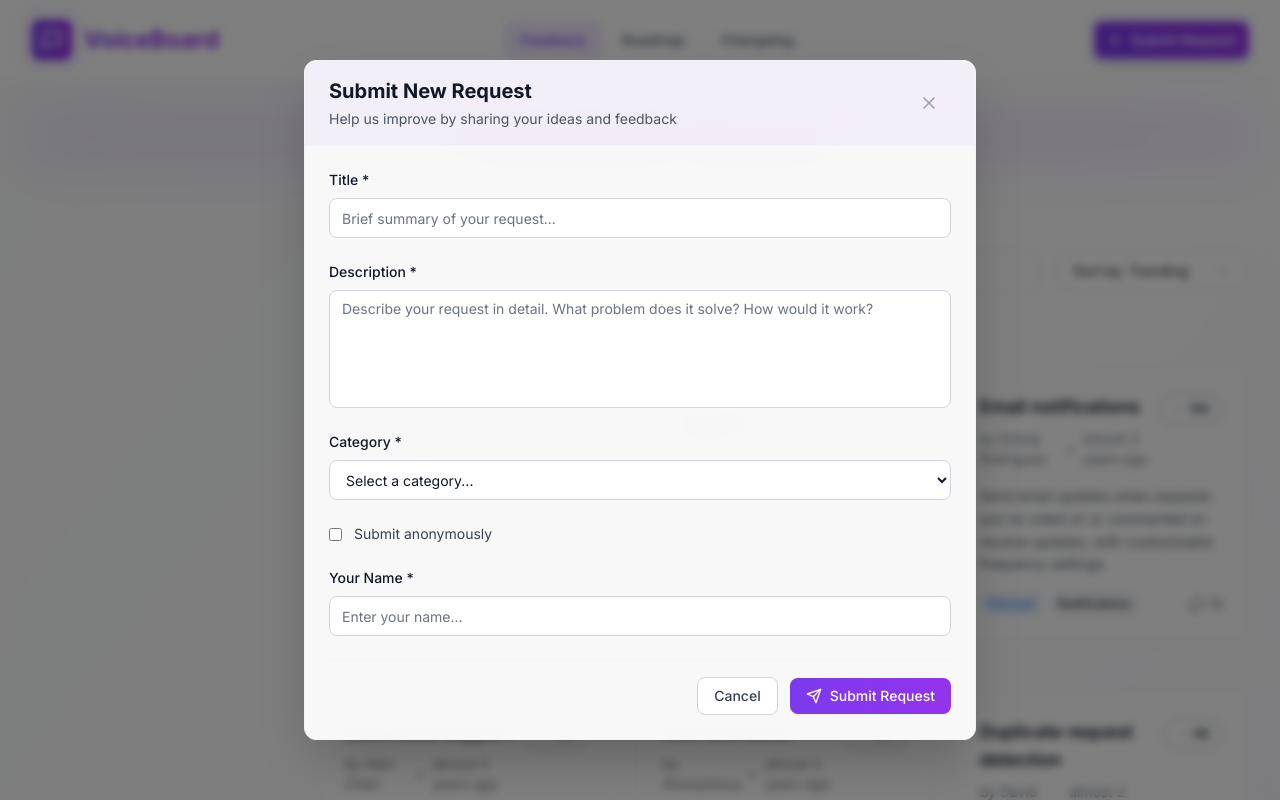
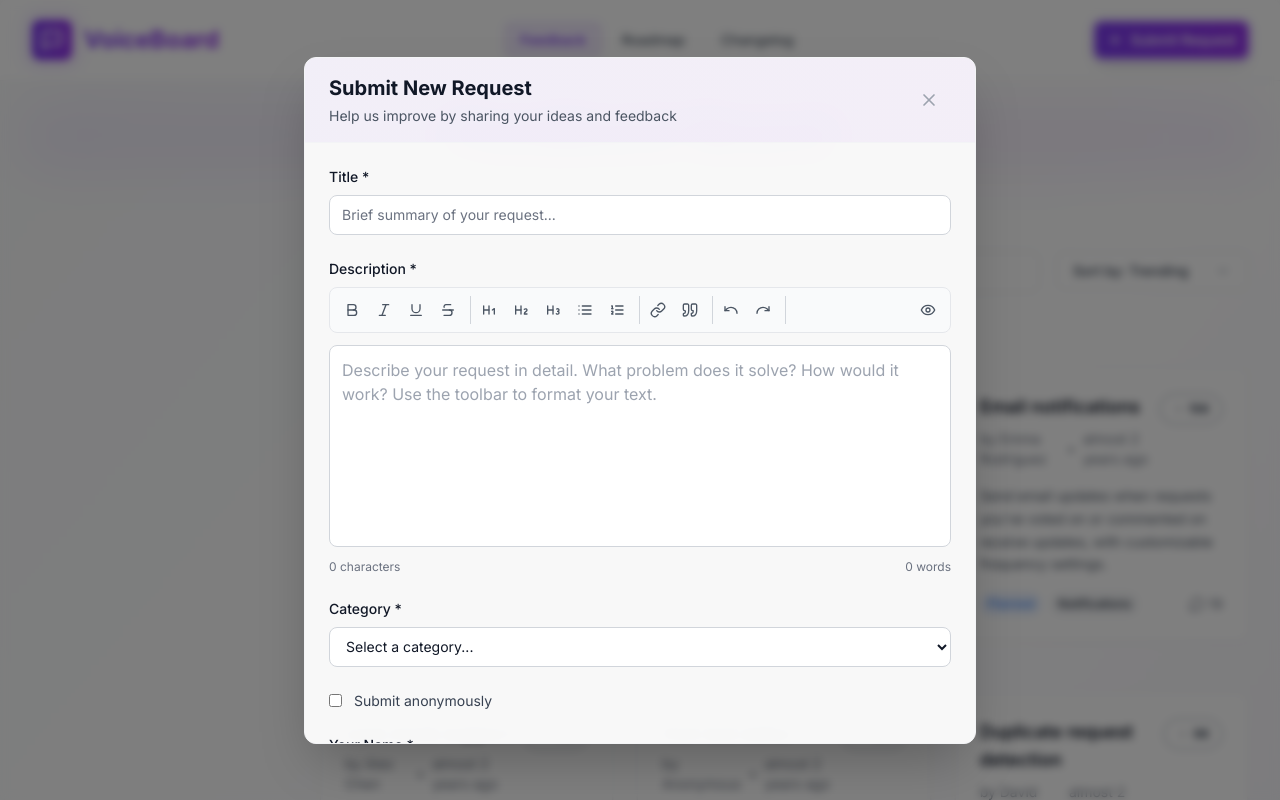
Before and after one commit to apper-canvas/swiftvoiceboard, a React (Vite) app: page / in a window 1280 px wide. Both pictures are taken after a click on the button "Submit Request". Shown: the top 800 px of the page. Built offline with nearby package versions, Linux system fonts and the light colour scheme.

Commit message:
Add rich text editor with formatting toolbar and live preview to feedback submission form

```diff
--- /dev/null
+++ b/src/components/atoms/RichTextEditor.jsx
@@ -0,0 +1,282 @@
+import { useState, useRef, useEffect } from 'react';
+import { cn } from '@/utils/cn';
+import ApperIcon from '@/components/ApperIcon';
+import Button from '@/components/atoms/Button';
+
+const RichTextEditor = ({ value = '', onChange, error, placeholder = 'Start typing...', className }) => {
+  const [showPreview, setShowPreview] = useState(false);
+  const editorRef = useRef(null);
+  const [isFocused, setIsFocused] = useState(false);
+
+  // Initialize editor content
+  useEffect(() => {
+    if (editorRef.current && editorRef.current.innerHTML !== value) {
+      editorRef.current.innerHTML = value || '';
+    }
+  }, [value]);
+
+  const handleInput = () => {
+    if (editorRef.current) {
+      const html = editorRef.current.innerHTML;
+      onChange(html);
+    }
+  };
+
+  const execCommand = (command, value = null) => {
+    document.execCommand(command, false, value);
+    editorRef.current?.focus();
+    handleInput();
+  };
+
+  const insertLink = () => {
+    const url = prompt('Enter URL:');
+    if (url) {
+      execCommand('createLink', url);
+    }
+  };
+
+  const formatButtons = [
+    { icon: 'Bold', command: 'bold', title: 'Bold (Ctrl+B)' },
+    { icon: 'Italic', command: 'italic', title: 'Italic (Ctrl+I)' },
+    { icon: 'Underline', command: 'underline', title: 'Underline (Ctrl+U)' },
+    { icon: 'Strikethrough', command: 'strikethrough', title: 'Strikethrough' },
+  ];
+
+  const structureButtons = [
+    { icon: 'Heading1', command: 'formatBlock', value: 'h1', title: 'Heading 1' },
+    { icon: 'Heading2', command: 'formatBlock', value: 'h2', title: 'Heading 2' },
+    { icon: 'Heading3', command: 'formatBlock', value: 'h3', title: 'Heading 3' },
+    { icon: 'List', command: 'insertUnorderedList', title: 'Bullet List' },
+    { icon: 'ListOrdered', command: 'insertOrderedList', title: 'Numbered List' },
+  ];
+
+  const actionButtons = [
+    { icon: 'Link', action: insertLink, title: 'Insert Link' },
+    { icon: 'Quote', command: 'formatBlock', value: 'blockquote', title: 'Blockquote' },
+  ];
+
+  const historyButtons = [
+    { icon: 'Undo', command: 'undo', title: 'Undo (Ctrl+Z)' },
+    { icon: 'Redo', command: 'redo', title: 'Redo (Ctrl+Y)' },
+  ];
+
+  const handleKeyDown = (e) => {
+    // Handle keyboard shortcuts
+    if (e.ctrlKey || e.metaKey) {
+      switch (e.key.toLowerCase()) {
+        case 'b':
+          e.preventDefault();
+          execCommand('bold');
+          break;
+        case 'i':
+          e.preventDefault();
+          execCommand('italic');
+          break;
+        case 'u':
+          e.preventDefault();
+          execCommand('underline');
+          break;
+        case 'z':
+          if (e.shiftKey) {
+            e.preventDefault();
+            execCommand('redo');
+          } else {
+            e.preventDefault();
+            execCommand('undo');
+          }
+          break;
+        case 'y':
+          e.preventDefault();
+          execCommand('redo');
+          break;
+      }
+    }
+  };
+
+  const stripHtmlTags = (html) => {
+    const tmp = document.createElement('div');
+    tmp.innerHTML = html;
+    return tmp.textContent || tmp.innerText || '';
+  };
+
+  const isEditorEmpty = () => {
+    const text = stripHtmlTags(value).trim();
+    return text.length === 0;
+  };
+
+  return (
+    <div className={cn('space-y-3', className)}>
+      {/* Toolbar */}
+      <div className="flex flex-wrap items-center gap-1 p-2 bg-gray-50 rounded-lg border border-gray-200">
+        {/* Format Buttons */}
+        <div className="flex items-center gap-1 pr-2 border-r border-gray-300">
+          {formatButtons.map((btn) => (
+            <button
+              key={btn.command}
+              type="button"
+              onClick={() => execCommand(btn.command)}
+              title={btn.title}
+              className="p-1.5 hover:bg-gray-200 rounded transition-colors"
+            >
+              <ApperIcon name={btn.icon} size={16} className="text-gray-600" />
+            </button>
+          ))}
+        </div>
+
+        {/* Structure Buttons */}
+        <div className="flex items-center gap-1 pr-2 border-r border-gray-300">
+          {structureButtons.map((btn) => (
+            <button
+              key={btn.command + (btn.value || '')}
+              type="button"
+              onClick={() => execCommand(btn.command, btn.value)}
+              title={btn.title}
+              className="p-1.5 hover:bg-gray-200 rounded transition-colors"
+            >
+              <ApperIcon name={btn.icon} size={16} className="text-gray-600" />
+            </button>
+          ))}
+        </div>
+
+        {/* Action Buttons */}
+        <div className="flex items-center gap-1 pr-2 border-r border-gray-300">
+          {actionButtons.map((btn) => (
+            <button
+              key={btn.icon}
+              type="button"
+              onClick={btn.action || (() => execCommand(btn.command, btn.value))}
+              title={btn.title}
+              className="p-1.5 hover:bg-gray-200 rounded transition-colors"
+            >
+              <ApperIcon name={btn.icon} size={16} className="text-gray-600" />
+            </button>
+          ))}
+        </div>
+
+        {/* History Buttons */}
+        <div className="flex items-center gap-1 pr-2 border-r border-gray-300">
+          {historyButtons.map((btn) => (
+            <button
+              key={btn.command}
+              type="button"
+              onClick={() => execCommand(btn.command)}
+              title={btn.title}
+              className="p-1.5 hover:bg-gray-200 rounded transition-colors"
+            >
+              <ApperIcon name={btn.icon} size={16} className="text-gray-600" />
+            </button>
+          ))}
+        </div>
+
+        {/* Preview Toggle */}
+        <button
+          type="button"
+          onClick={() => setShowPreview(!showPreview)}
+          title={showPreview ? 'Hide Preview' : 'Show Preview'}
+          className={cn(
+            'p-1.5 rounded transition-colors ml-auto',
+            showPreview ? 'bg-primary text-white' : 'hover:bg-gray-200 text-gray-600'
+          )}
+        >
+          <ApperIcon name="Eye" size={16} />
+        </button>
+      </div>
+
+      {/* Editor and Preview Container */}
+      <div className={cn('grid gap-3', showPreview ? 'md:grid-cols-2' : 'grid-cols-1')}>
+        {/* Editor */}
+        <div
+          className={cn(
+            'relative rounded-lg border transition-colors',
+            error ? 'border-error' : isFocused ? 'border-primary ring-2 ring-primary/20' : 'border-gray-300',
+            'bg-white'
+          )}
+        >
+          <div
+            ref={editorRef}
+            contentEditable
+            onInput={handleInput}
+            onFocus={() => setIsFocused(true)}
+            onBlur={() => setIsFocused(false)}
+            onKeyDown={handleKeyDown}
+            className={cn(
+              'min-h-[200px] max-h-[400px] overflow-y-auto p-3',
+              'focus:outline-none',
+              'prose prose-sm max-w-none',
+              'text-gray-900 placeholder:text-gray-400',
+              isEditorEmpty() && 'empty:before:content-[attr(data-placeholder)] empty:before:text-gray-400'
+            )}
+            data-placeholder={placeholder}
+            style={{
+              wordWrap: 'break-word',
+              overflowWrap: 'break-word',
+            }}
+          />
+        </div>
+
+        {/* Live Preview */}
+        {showPreview && (
+          <div className="rounded-lg border border-gray-300 bg-gray-50 p-3">
+            <div className="flex items-center gap-2 mb-2 pb-2 border-b border-gray-300">
+              <ApperIcon name="Eye" size={16} className="text-gray-600" />
+              <span className="text-sm font-medium text-gray-700">Live Preview</span>
+            </div>
+            <div
+              className="min-h-[200px] max-h-[400px] overflow-y-auto prose prose-sm max-w-none"
+              dangerouslySetInnerHTML={{ __html: value || '<p class="text-gray-400 italic">Preview will appear here...</p>' }}
+            />
+          </div>
+        )}
+      </div>
+
+      {/* Character/Word Count */}
+      <div className="flex items-center justify-between text-xs text-gray-500">
+        <span>
+          {stripHtmlTags(value).length} characters
+        </span>
+        <span>
+          {stripHtmlTags(value).split(/\s+/).filter(word => word.length > 0).length} words
+        </span>
+      </div>
+
+      {/* Styling for editor content */}
+      <style jsx>{`
+        [contenteditable] h1 {
+          font-size: 2em;
+          font-weight: bold;
+          margin: 0.67em 0;
+        }
+        [contenteditable] h2 {
+          font-size: 1.5em;
+          font-weight: bold;
+          margin: 0.75em 0;
+        }
+        [contenteditable] h3 {
+          font-size: 1.17em;
+          font-weight: bold;
+          margin: 0.83em 0;
+        }
+        [contenteditable] ul,
+        [contenteditable] ol {
+          margin: 1em 0;
+          padding-left: 2em;
+        }
+        [contenteditable] blockquote {
+          margin: 1em 0;
+          padding-left: 1em;
+          border-left: 3px solid #7C3AED;
+          color: #6B7280;
+        }
+        [contenteditable] a {
+          color: #7C3AED;
+          text-decoration: underline;
+        }
+        [contenteditable] p {
+          margin: 0.5em 0;
+        }
+      `}</style>
+    </div>
+  );
+};
+
+export default RichTextEditor;
--- a/src/components/organisms/SubmitModal.jsx
+++ b/src/components/organisms/SubmitModal.jsx
@@ -4,12 +4,12 @@ import { toast } from "react-toastify";
 import ApperIcon from "@/components/ApperIcon";
 import Button from "@/components/atoms/Button";
 import Input from "@/components/atoms/Input";
-import Textarea from "@/components/atoms/Textarea";
+import RichTextEditor from "@/components/atoms/RichTextEditor";
 import Select from "@/components/atoms/Select";
 import { feedbackService } from "@/services/api/feedbackService";
 
 const SubmitModal = ({ isOpen, onClose }) => {
-  const [formData, setFormData] = useState({
+const [formData, setFormData] = useState({
     title: "",
     description: "",
     category: "",
@@ -38,7 +38,11 @@ const SubmitModal = ({ isOpen, onClose }) => {
       newErrors.title = "Title is required";
     }
 
-    if (!formData.description.trim()) {
+// Check if description has actual text content (strip HTML tags)
+    const tempDiv = document.createElement('div');
+    tempDiv.innerHTML = formData.description;
+    const textContent = tempDiv.textContent || tempDiv.innerText || '';
+    if (!textContent.trim()) {
       newErrors.description = "Description is required";
     }
 
@@ -71,7 +75,7 @@ const SubmitModal = ({ isOpen, onClose }) => {
 
       // Reset form
       setFormData({
-        title: "",
+title: "",
         description: "",
         category: "",
         isAnonymous: false,
@@ -90,7 +94,7 @@ const SubmitModal = ({ isOpen, onClose }) => {
     }
   };
 
-  const handleInputChange = (field, value) => {
+const handleInputChange = (field, value) => {
     setFormData(prev => ({ ...prev, [field]: value }));
     // Clear error when user starts typing
     if (errors[field]) {
@@ -158,15 +162,14 @@ const SubmitModal = ({ isOpen, onClose }) => {
                 </div>
 
                 {/* Description */}
-                <div className="space-y-2">
+<div className="space-y-2">
                   <label className="block text-sm font-medium text-gray-900">
                     Description *
                   </label>
-                  <Textarea
-                    rows={5}
-                    placeholder="Describe your request in detail. What problem does it solve? How would it work?"
+                  <RichTextEditor
                     value={formData.description}
-                    onChange={(e) => handleInputChange("description", e.target.value)}
+                    onChange={(value) => handleInputChange("description", value)}
+                    placeholder="Describe your request in detail. What problem does it solve? How would it work? Use the toolbar to format your text."
                     error={errors.description}
                   />
                   {errors.description && (
```
